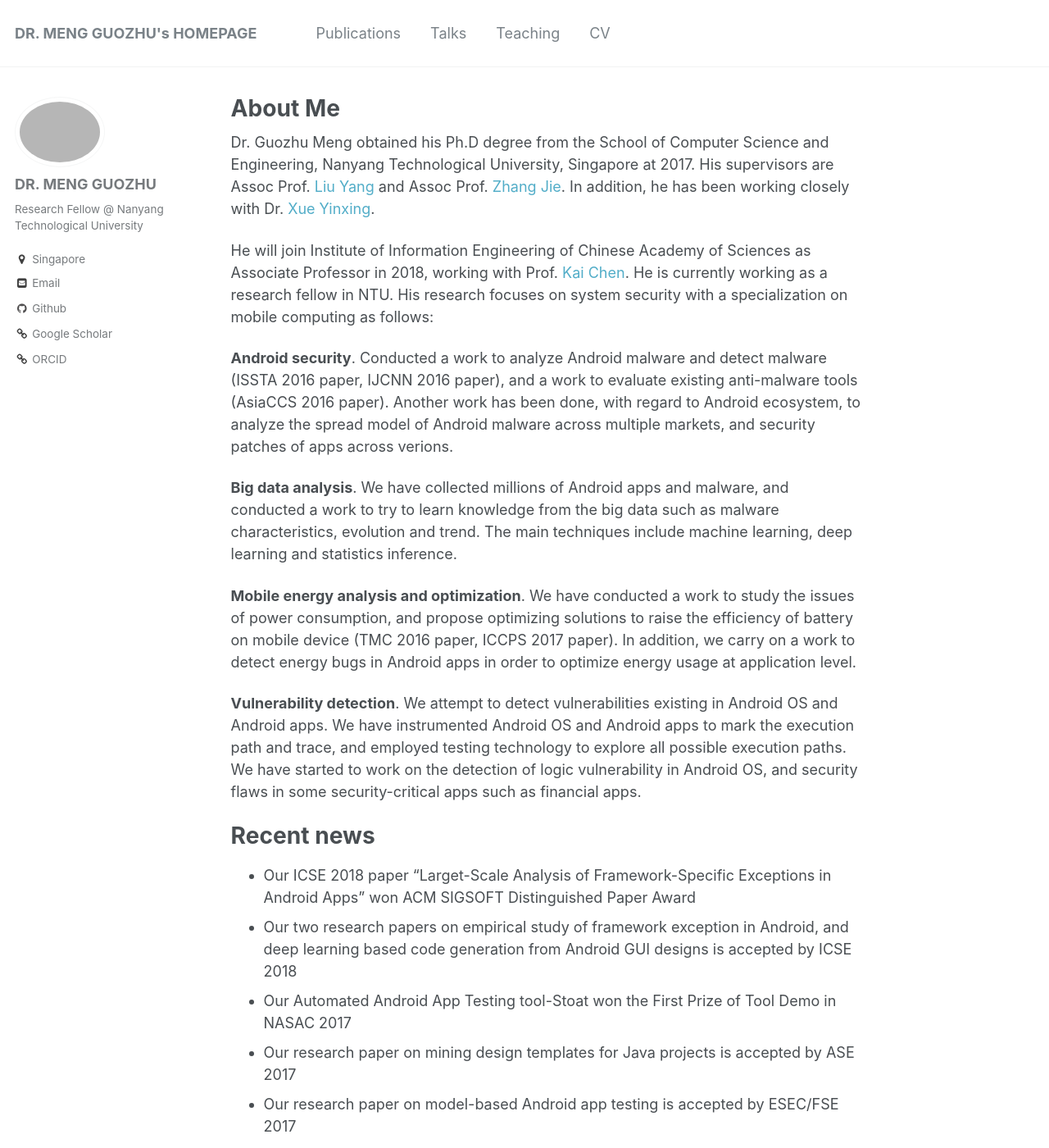
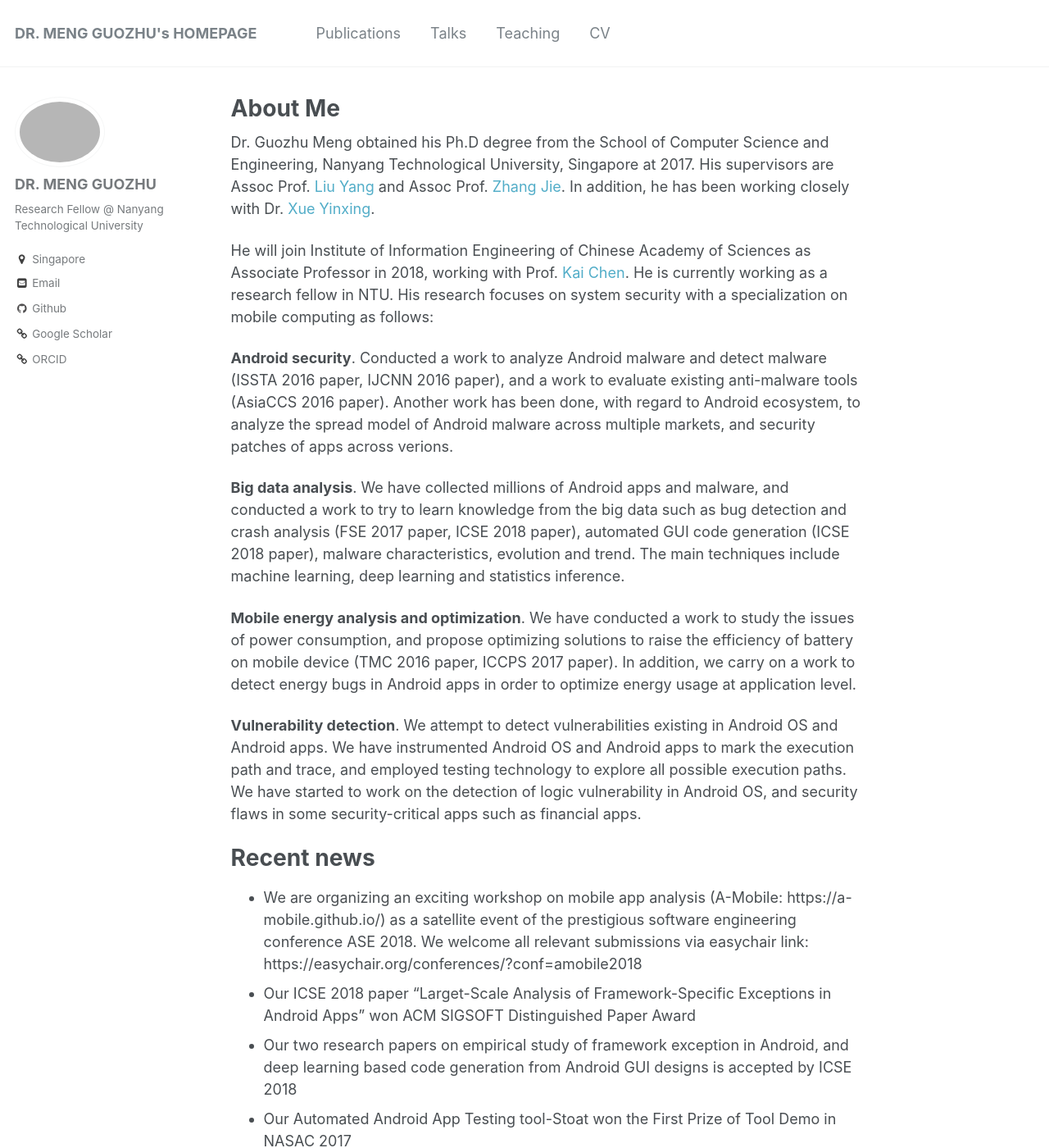
Before and after one commit to impillar/impillar.github.io, a Jekyll site: the page built from _pages/about.md, in a window 1280 px wide and 1400 px high. Shown: the whole window at 82% size. Built offline with Jekyll 4.4.1, drawn with Linux system fonts in a browser that asks for light colours.

Commit message:
Ads for A-Mobile workshop

```diff
--- a/_pages/about.md
+++ b/_pages/about.md
@@ -14,7 +14,7 @@ He will join Institute of Information Engineering of Chinese Academy of Sciences
 
 **Android security**. Conducted a work to analyze Android malware and detect malware (ISSTA 2016 paper, IJCNN 2016 paper), and a work to evaluate existing anti-malware tools (AsiaCCS 2016 paper). Another work has been done, with regard to Android ecosystem, to analyze the spread model of Android malware across multiple markets, and security patches of apps across verions.
 
-**Big data analysis**. We have collected millions of Android apps and malware, and conducted a work to try to learn knowledge from the big data such as malware characteristics, evolution and trend. The main techniques include machine learning, deep learning and statistics inference.
+**Big data analysis**. We have collected millions of Android apps and malware, and conducted a work to try to learn knowledge from the big data such as bug detection and crash analysis (FSE 2017 paper, ICSE 2018 paper), automated GUI code generation (ICSE 2018 paper), malware characteristics, evolution and trend. The main techniques include machine learning, deep learning and statistics inference.
 
 **Mobile energy analysis and optimization**. We have conducted a work to study the issues of power consumption, and propose optimizing solutions to raise the efficiency of battery on mobile device (TMC 2016 paper, ICCPS 2017 paper). In addition, we carry on a work to detect energy bugs in Android apps in order to optimize energy usage at application level.
 
@@ -24,6 +24,7 @@ He will join Institute of Information Engineering of Chinese Academy of Sciences
 
 Recent news
 ======
++ We are organizing an exciting workshop on mobile app analysis (A-Mobile: https://a-mobile.github.io/) as a satellite event of the prestigious software engineering conference ASE 2018. We welcome all relevant submissions via easychair link: https://easychair.org/conferences/?conf=amobile2018
 + Our ICSE 2018 paper "Larget-Scale Analysis of Framework-Specific Exceptions in Android Apps" won ACM SIGSOFT Distinguished Paper Award
 + Our two research papers on empirical study of framework exception in Android, and deep learning based code generation from Android GUI designs is accepted by ICSE 2018
 + Our Automated Android App Testing tool-Stoat won the First Prize of Tool Demo in NASAC 2017
```
